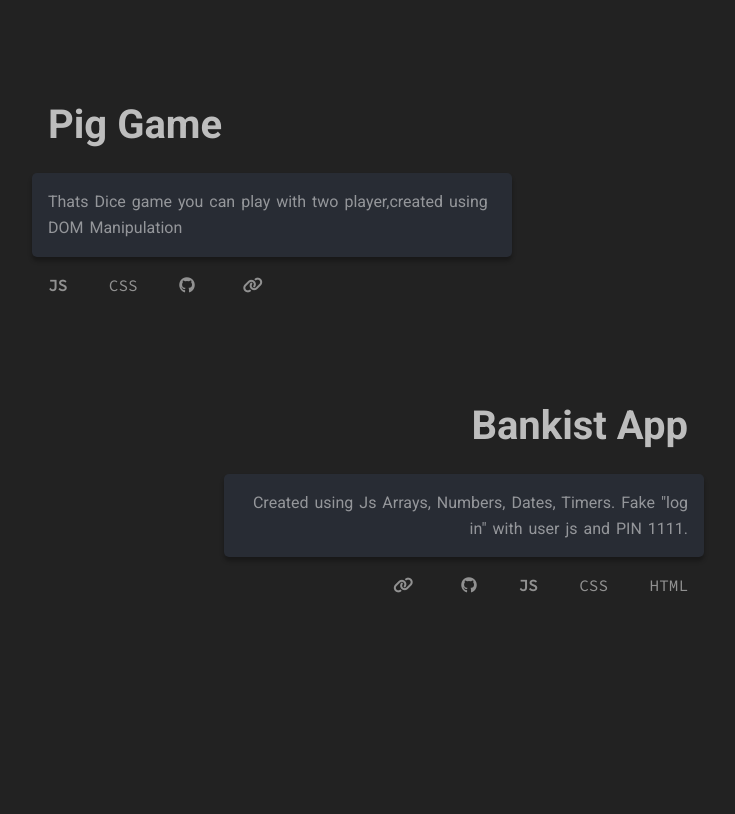
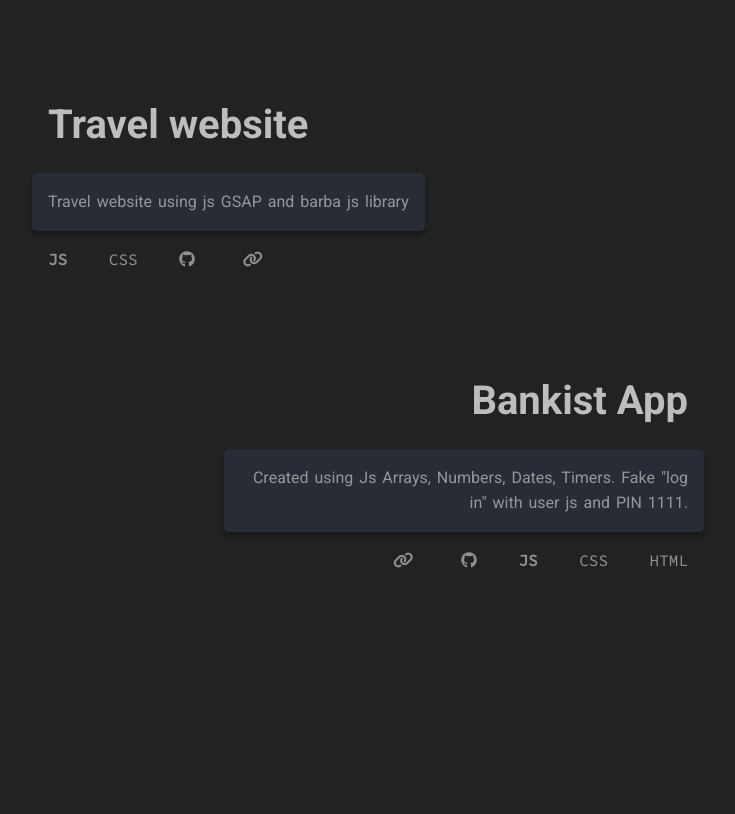
Before and after one commit to Deepak-du/Deepak-du.github.io, a plain HTML site: page Portfolio-master/index.html in a window 1280 px wide. Shown: the part 2797-3611 px from the top of the page, without its empty margins (272-1007 px from the left). Drawn offline with Linux system fonts and the light colour scheme; some packages are replaced by stand-ins of ours; a script that the page names is missing.

Commit message:
Update index.html

```diff
--- a/Portfolio-master/index.html
+++ b/Portfolio-master/index.html
@@ -216,9 +216,9 @@
 <div class="projects-parent">
  <div class="projects-child">
   <div class="projects-p">
-   <h2 class="projects-title">Pig Game</h2>
-   <p class="p-project"><span class="p-opacity">Thats Dice game you can play with two player,created using DOM Manipulation</span></p>
-   <p class="sub-p"><span class="p-opacity"> <strong>JS</strong> CSS </span><a class="github" href="https://github.com/jonasschmedtmann/complete-javascript-course/tree/master/07-Pig-Game" target="_blank" title="GitHub"><i class="i2 fab fa-github"></i></a><a class="no-margins" href="https://pig-game-v2.netlify.app/" target="_blank" title="Link"><i class="i2 fas fa-link"></i></a></p>
+   <h2 class="projects-title">Travel website </h2>
+   <p class="p-project"><span class="p-opacity">Travel website using js GSAP and barba js library </span></p>
+   <p class="sub-p"><span class="p-opacity"> <strong>JS</strong> CSS </span><a class="github" href="https://github.com/Deepak-du/travel-web" target="_blank" title="GitHub"><i class="i2 fab fa-github"></i></a><a class="no-margins" href="https://travel-web-git-main.deepak-du.vercel.app/" target="_blank" title="Link"><i class="i2 fas fa-link"></i></a></p>
   </div>
   <a href="https://pig-game-v2.netlify.app/" target="_blank">
 
```
